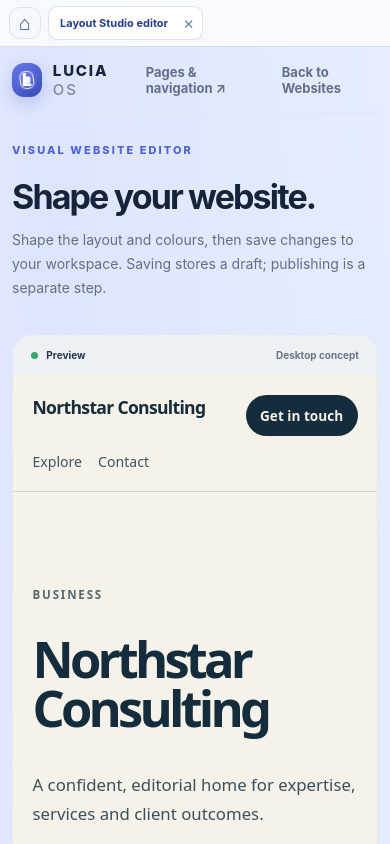
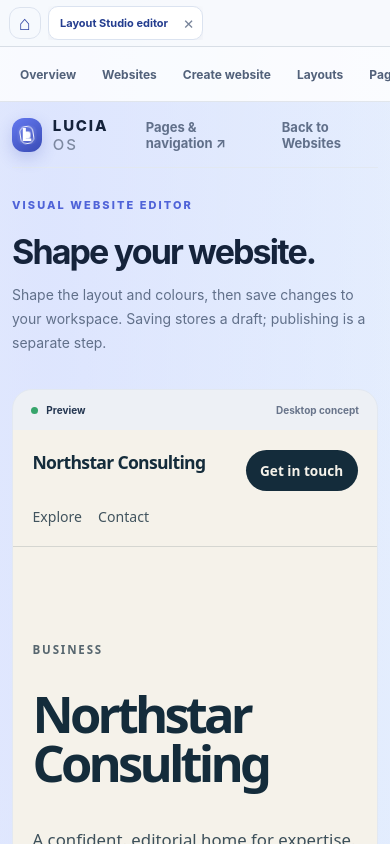
Before and after one commit to trendorafindsinc-jpg/lucia-os, a Next.js app: page /editor in a window 390 px wide. Shown: the top 844 px of the page. Built offline with nearby package versions, Linux system fonts and the light colour scheme.

Commit message:
fix(workspace): restore navigation and tabs across workspace routes
Register missing workspace routes and add shared responsive navigation while preserving website context. Quality checks passed on head 6cefabfd142c6a4949efe8f2818e10beb20e6872.

```diff
--- a/src/app/globals.css
+++ b/src/app/globals.css
@@ -733,3 +733,13 @@ h1 span { color: #6979c9; }
 .workspace-tab button:focus-visible,.workspace-tab-home:focus-visible{outline:2px solid #4b63cf;outline-offset:2px}
 @media(max-width:680px){.workspace-tabbar{gap:7px;padding:6px 9px;min-height:44px}.workspace-tab{max-width:170px}.workspace-tab>button[role=tab]{font-size:11px}.workspace-tab-home{flex-basis:32px;width:32px;height:32px}}
 @media(prefers-reduced-motion:reduce){.workspace-tabbar *{scroll-behavior:auto!important;transition:none!important}}
+
+
+/* Shared workspace navigation for the core website-building routes. */
+.workspace-route-navigation{display:flex;align-items:center;gap:6px;min-width:0;overflow-x:auto;padding:8px 14px;border-bottom:1px solid rgba(111,127,151,.18);background:rgba(255,255,255,.82);scrollbar-width:thin;-webkit-overflow-scrolling:touch}
+.workspace-route-navigation a{display:inline-flex;align-items:center;flex:0 0 auto;min-height:38px;padding:0 12px;border:1px solid transparent;border-radius:10px;color:#52617a;text-decoration:none;font-size:12px;font-weight:650;white-space:nowrap}
+.workspace-route-navigation a:hover{background:#f1f4fb;color:#273d88}
+.workspace-route-navigation a[aria-current=page]{border-color:#dce4f7;background:#edf1ff;color:#3348a6}
+.workspace-route-navigation a:focus-visible{outline:2px solid #4b63cf;outline-offset:2px}
+@media(max-width:680px){.workspace-route-navigation{gap:4px;padding:7px 9px}.workspace-route-navigation a{min-height:40px;padding:0 10px;font-size:12px}}
+@media(prefers-reduced-motion:reduce){.workspace-route-navigation *{scroll-behavior:auto!important;transition:none!important}}
--- a/src/components/workspace/workspace-tab-shell.tsx
+++ b/src/components/workspace/workspace-tab-shell.tsx
@@ -39,8 +39,11 @@ function WorkspaceTabShellInner({ children }: { children: ReactNode }) {
   const pathname = usePathname();
   const searchParams = useSearchParams();
   const search = searchParams.toString();
+  const websiteId = searchParams.get("websiteId");
+  const contextualHref = (path: string) => websiteId ? `${path}?websiteId=${encodeURIComponent(websiteId)}` : path;
   const router = useRouter();
   const route = useMemo(() => describeWorkspaceRoute(pathname, search ? `?${search}` : ""), [pathname, search]);
+  const showWorkspaceQuickNavigation = ["/pages", "/content", "/create", "/editor", "/templates", "/layouts"].includes(pathname);
   const [tabs, setTabs] = useState<WorkspaceTab[]>([]);
   const [activeTabId, setActiveTabId] = useState<string | null>(null);
   const [snapshots, setSnapshots] = useState<Record<string, unknown>>({});
@@ -163,6 +166,18 @@ function WorkspaceTabShellInner({ children }: { children: ReactNode }) {
           </div>
         </nav>
       )}
+      {hydrated && route && showWorkspaceQuickNavigation && (
+        <nav className="workspace-route-navigation" aria-label="Workspace navigation">
+          <Link href="/workspace" aria-label="Workspace overview">Overview</Link>
+          <Link href="/workspace/websites" aria-current={pathname === "/workspace/websites" ? "page" : undefined}>Websites</Link>
+          <Link href="/create" aria-current={pathname === "/create" ? "page" : undefined}>Create website</Link>
+          <Link href="/templates" aria-current={pathname === "/templates" || pathname === "/layouts" ? "page" : undefined}>Layouts</Link>
+          <Link href={contextualHref("/pages") as Parameters<typeof router.push>[0]} aria-current={pathname === "/pages" ? "page" : undefined}>Pages &amp; navigation</Link>
+          <Link href={contextualHref("/content") as Parameters<typeof router.push>[0]} aria-current={pathname === "/content" ? "page" : undefined}>Blog &amp; media</Link>
+          <Link href={contextualHref("/workspace/domains") as Parameters<typeof router.push>[0]} aria-current={pathname === "/workspace/domains" ? "page" : undefined}>Domains</Link>
+          <Link href={contextualHref("/publish") as Parameters<typeof router.push>[0]} aria-current={pathname === "/publish" ? "page" : undefined}>Publishing</Link>
+        </nav>
+      )}
       {children}
     </WorkspaceContext.Provider>
   );
--- a/src/lib/workspace/tabs.ts
+++ b/src/lib/workspace/tabs.ts
@@ -11,6 +11,8 @@ export function describeWorkspaceRoute(pathname: string, search: string): Worksp
   const params = new URLSearchParams(search);
   const websiteId = params.get("websiteId");
   const templateId = params.get("template");
+  const websiteContext = websiteId ? `website:${websiteId}` : "library";
+
   if (pathname === "/templates" || pathname === "/layouts") {
     return { appKey: "layouts", label: "Layouts", href: pathname + search, context: "catalogue" };
   }
@@ -22,13 +24,40 @@ export function describeWorkspaceRoute(pathname: string, search: string): Worksp
     return { appKey: "website-engine", label: "Layout Studio setup", href: pathname + search, context: `setup:${templateId || "new"}` };
   }
   if (pathname === "/workspace/websites") {
-    return { appKey: "website-engine", label: "Layout Studio · Websites", href: pathname + search, context: "library" };
+    return { appKey: "website-engine", label: "Websites", href: pathname + search, context: "library" };
+  }
+  if (pathname === "/pages") {
+    return { appKey: "website-engine", label: "Pages & navigation", href: pathname + search, context: websiteContext };
+  }
+  if (pathname === "/content") {
+    return { appKey: "website-engine", label: "Blog & media", href: pathname + search, context: websiteContext };
   }
   if (pathname === "/workspace/domains") {
-    return { appKey: "website-engine", label: "Layout Studio · Domains", href: pathname + search, context: `domains:${websiteId || "library"}` };
+    return { appKey: "website-engine", label: "Domains", href: pathname + search, context: websiteContext };
   }
   if (pathname === "/workspace/team") {
     return { appKey: "workspace-tools", label: "Team & access", href: pathname + search, context: "team" };
+  }
+  if (pathname === "/publish") {
+    return { appKey: "website-engine", label: "Publishing", href: pathname + search, context: websiteContext };
+  }
+  if (pathname === "/analytics") {
+    return { appKey: "workspace-tools", label: "Analytics", href: pathname + search, context: websiteContext };
+  }
+  if (pathname === "/billing") {
+    return { appKey: "workspace-tools", label: "Plan & billing", href: pathname + search, context: "account" };
+  }
+  if (pathname === "/forms") {
+    return { appKey: "website-engine", label: "Forms", href: pathname + search, context: websiteContext };
+  }
+  if (pathname === "/seo") {
+    return { appKey: "website-engine", label: "SEO", href: pathname + search, context: websiteContext };
+  }
+  if (pathname === "/versions") {
+    return { appKey: "website-engine", label: "Versions", href: pathname + search, context: websiteContext };
+  }
+  if (pathname === "/support" || pathname.startsWith("/support/")) {
+    return { appKey: "workspace-tools", label: "Help & support", href: pathname + search, context: pathname === "/support" ? "home" : pathname.slice("/support/".length) };
   }
   if (pathname === "/loom") {
     return { appKey: "loom", label: "Loom", href: pathname + search, context: "home" };
```
Also changed, not shown: 1 other file (tests, documents, lock files or other folders).
